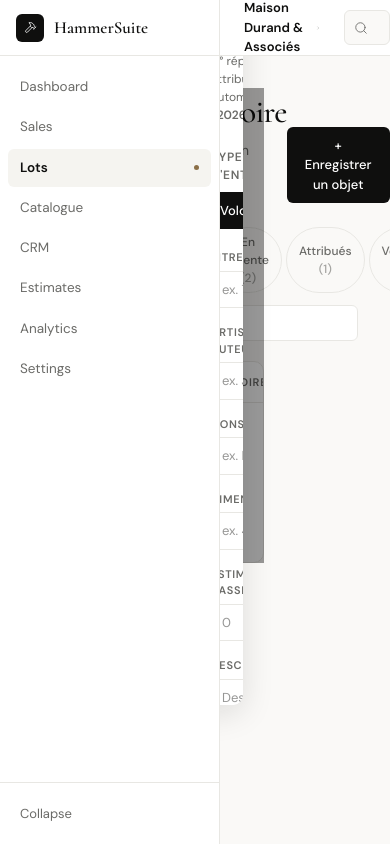
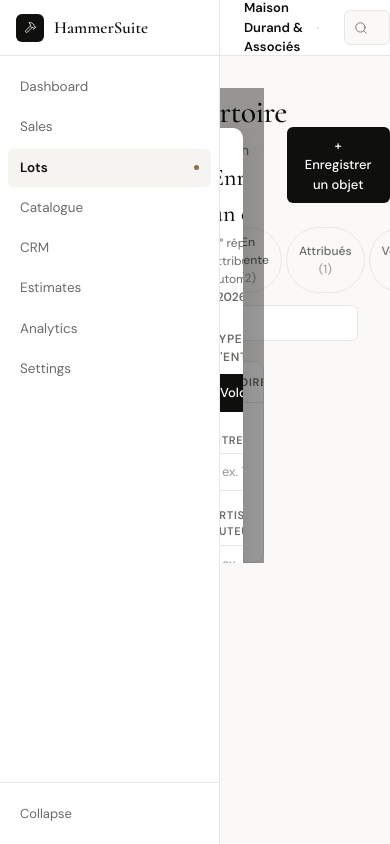
Before and after one commit to Marlowarborn/hammersuite, a Next.js app: page /dashboard/lots in a window 390 px wide. Both pictures are taken after typing "Sample" into the empty fields and a click on the button "+ Enregistrer un objet". Built offline with nearby package versions, Linux system fonts and the light colour scheme.

Commit message:
fix: modal scroll on small screens

```diff
--- a/app/dashboard/lots/page.tsx
+++ b/app/dashboard/lots/page.tsx
@@ -401,7 +401,7 @@ export default function LotsPage() {
 
       {/* Create modal */}
       {showCreate && (
-        <div style={{ position: "fixed", inset: 0, background: "rgba(0,0,0,0.4)", display: "flex", alignItems: "center", justifyContent: "center", zIndex: 200, padding: 24 }}
+        <div style={{ position: "fixed", inset: 0, background: "rgba(0,0,0,0.4)", display: "flex", alignItems: "flex-start", justifyContent: "center", zIndex: 200, padding: "40px 24px", overflowY: "auto" }}
           onClick={() => setShowCreate(false)}>
           <div onClick={e => e.stopPropagation()} style={{
             background: "var(--white)", borderRadius: "var(--radius-lg)", padding: 32,
```
